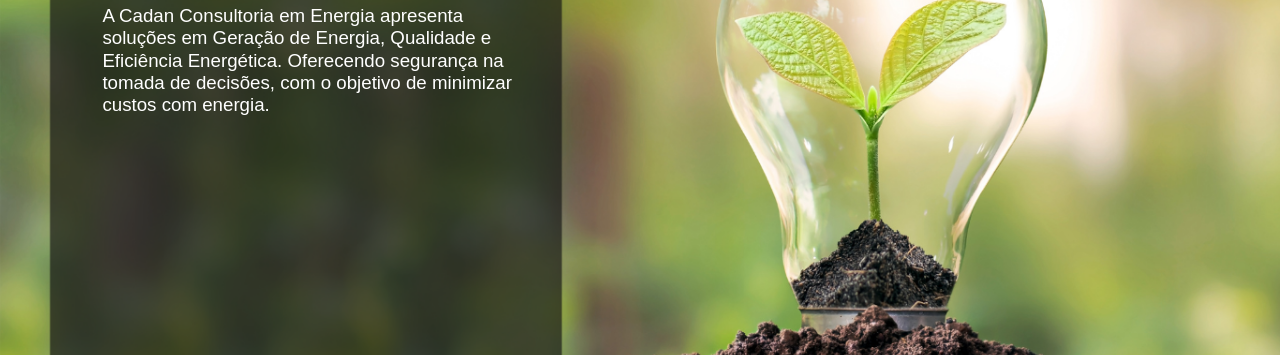
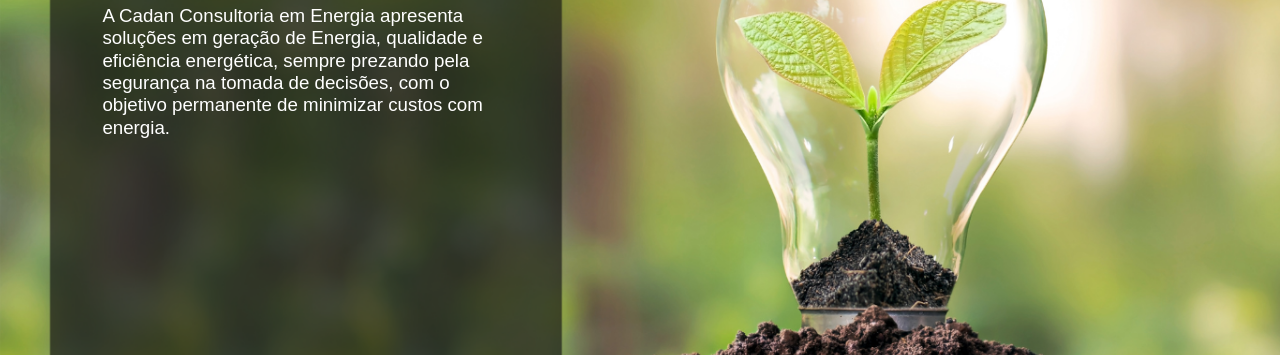
Before and after one commit to cadanrs/site, a website: page index.html in a window 1280 px wide. Shown: the part 745-1100 px from the top of the page. Drawn offline with Linux system fonts and the light colour scheme.

Commit message:
Update index.html

```diff
--- a/index.html
+++ b/index.html
@@ -73,8 +73,8 @@
                         style="text-align: left; padding-bottom: 20%; padding-right: 45%; left: 8%; max-height: 80%;">
                         <h1 class="text">Perfil da Empresa</h1>
                         <h3>A Cadan Consultoria em Energia apresenta
-soluções em Geração de Energia, Qualidade e Eficiência Energética. Oferecendo segurança na tomada de
-                            decisões, com o objetivo de minimizar custos com energia.
+soluções em geração de Energia, qualidade e eficiência energética, sempre prezando pela segurança na tomada de
+                            decisões, com o objetivo permanente de minimizar custos com energia.
                         </h3>
 
                     </div>
```
